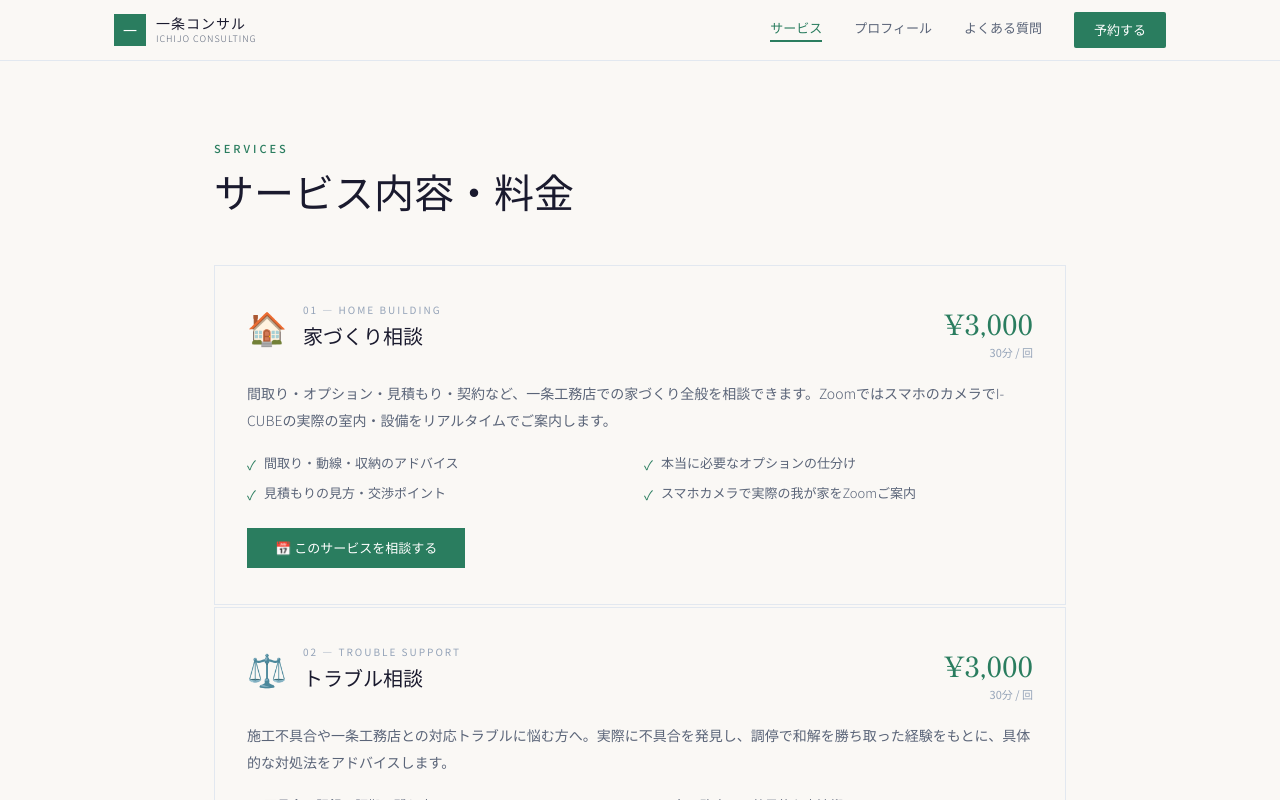
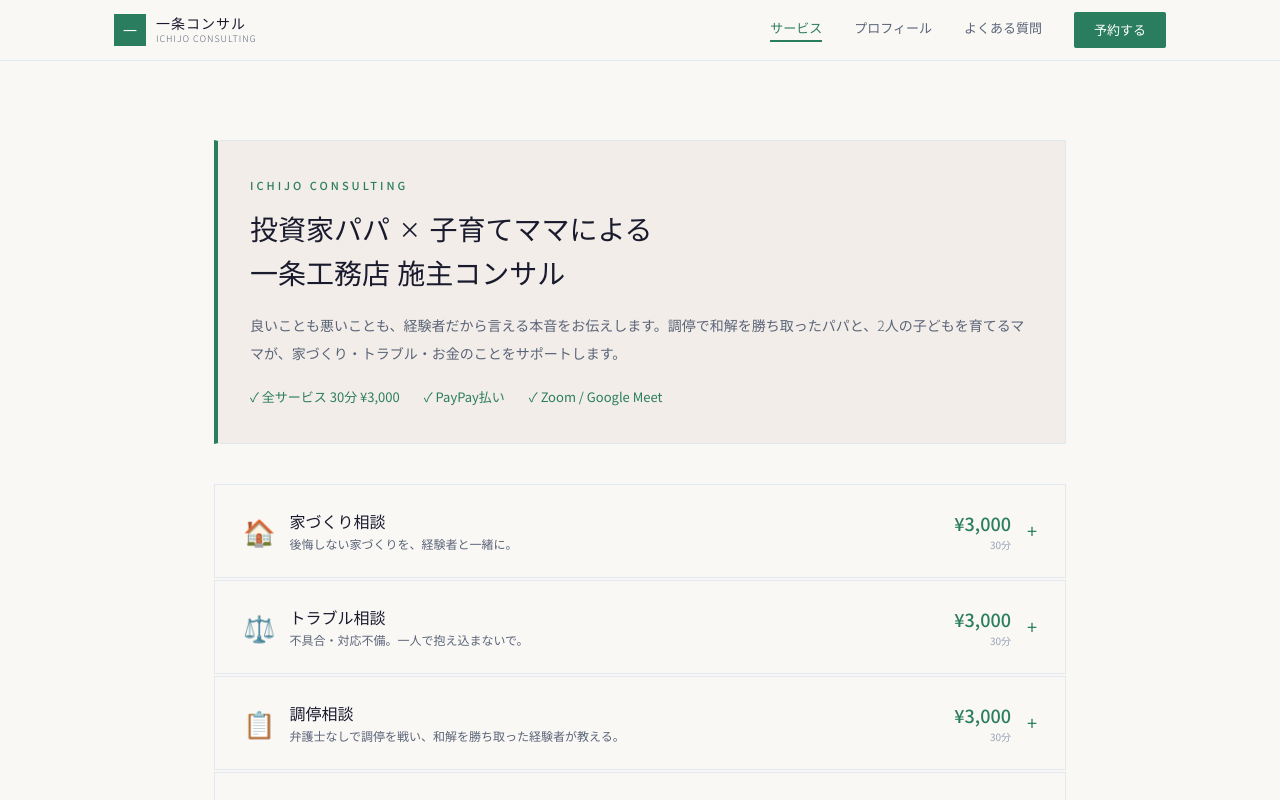
Before and after one commit to tradehant1-cloud/ichijo-consul, a React (Vite) app: page / in a window 1280 px wide. Shown: the top 800 px of the page. Built offline with nearby package versions, Linux system fonts and the light colour scheme.

Commit message:
add hero section and accordion service cards

```diff
--- a/src/App.jsx
+++ b/src/App.jsx
@@ -60,6 +60,7 @@ export default function App() {
   const [view, setView] = useState("service");
   const [openFaq, setOpenFaq] = useState(null);
   const [menuOpen, setMenuOpen] = useState(false);
+  const [openService, setOpenService] = useState(null);
   const [referralForm, setReferralForm] = useState({ name: "", address: "", phone: "", email: "" });
   const [referralSubmitted, setReferralSubmitted] = useState(false);
   const [referralSending, setReferralSending] = useState(false);
@@ -365,26 +366,51 @@ export default function App() {
         {/* ===== SERVICE ===== */}
         {view === "service" && (
           <div className="fade-in" style={{ maxWidth: 900, margin: "0 auto", padding: "5rem 1.5rem" }}>
-            <p style={{ fontSize: 11, color: "#2a7d5f", letterSpacing: 3, fontWeight: 500, marginBottom: 12 }}>SERVICES</p>
-            <h1 style={{ fontFamily: "'Shippori Mincho', serif", fontSize: 40, fontWeight: 500, marginBottom: 52, color: "#1a1a2e" }}>サービス内容・料金</h1>
+
+            {/* ヒーロー説明 */}
+            <div style={{ background: "#f2ede8", border: "1px solid #e2e8f0", padding: "36px 32px", marginBottom: 40, borderLeft: "4px solid #2a7d5f" }}>
+              <p style={{ fontSize: 11, color: "#2a7d5f", letterSpacing: 3, fontWeight: 500, marginBottom: 12 }}>ICHIJO CONSULTING</p>
+              <h1 style={{ fontFamily: "'Shippori Mincho', serif", fontSize: 28, fontWeight: 500, marginBottom: 16, color: "#1a1a2e", lineHeight: 1.6 }}>
+                投資家パパ × 子育てママによる<br />一条工務店 施主コンサル
+              </h1>
+              <p style={{ fontSize: 14, color: "#5a6478", fontWeight: 300, lineHeight: 2, marginBottom: 20 }}>
+                良いことも悪いことも、経験者だから言える本音をお伝えします。調停で和解を勝ち取ったパパと、2人の子どもを育てるママが、家づくり・トラブル・お金のことをサポートします。
+              </p>
+              <div style={{ display: "flex", gap: 24, flexWrap: "wrap" }}>
+                <span style={{ fontSize: 13, color: "#2a7d5f", fontWeight: 400 }}>✓ 全サービス 30分 ¥3,000</span>
+                <span style={{ fontSize: 13, color: "#2a7d5f", fontWeight: 400 }}>✓ PayPay払い</span>
+                <span style={{ fontSize: 13, color: "#2a7d5f", fontWeight: 400 }}>✓ Zoom / Google Meet</span>
+              </div>
+            </div>
+
             <div style={{ display: "flex", flexDirection: "column", gap: 2, marginBottom: 48 }}>
               {SERVICES.map((s) => (
-                <div key={s.id} style={{ background: "#faf8f5", border: "1px solid #e2e8f0", padding: "36px 32px" }}>
-                  <div style={{ display: "flex", justifyContent: "space-between", alignItems: "flex-start", flexWrap: "wrap", gap: 16, marginBottom: 20 }}>
-                    <div style={{ display: "flex", gap: 16, alignItems: "center" }}>
-                      <span style={{ fontSize: 32 }}>{s.icon}</span>
+                <div key={s.id} style={{ background: "#faf8f5", border: "1px solid #e2e8f0" }}>
+                  {/* 常時表示：タイトル行 */}
+                  <div
+                    onClick={() => setOpenService(openService === s.id ? null : s.id)}
+                    style={{ padding: "24px 28px", display: "flex", justifyContent: "space-between", alignItems: "center", cursor: "pointer", gap: 16 }}>
+                    <div style={{ display: "flex", gap: 14, alignItems: "center" }}>
+                      <span style={{ fontSize: 26 }}>{s.icon}</span>
                       <div>
-                        <div style={{ fontSize: 10, color: "#94a3b8", letterSpacing: 2, marginBottom: 4 }}>{s.num} — {s.sub}</div>
-                        <h3 style={{ fontSize: 20, fontWeight: 500, color: "#1a1a2e" }}>{s.title}</h3>
+                        <h3 style={{ fontSize: 16, fontWeight: 500, color: "#1a1a2e", marginBottom: 2 }}>{s.title}</h3>
+                        <p style={{ fontSize: 12, color: "#5a6478", fontWeight: 300 }}>{s.tagline}</p>
                       </div>
                     </div>
+                    <div style={{ display: "flex", alignItems: "center", gap: 16, flexShrink: 0 }}>
                       <div style={{ textAlign: "right" }}>
-                      <div style={{ fontFamily: "'Shippori Mincho', serif", fontSize: 28, fontWeight: 500, color: "#2a7d5f" }}>¥3,000</div>
-                      <div style={{ fontSize: 11, color: "#94a3b8" }}>30分 / 回</div>
+                        <div style={{ fontSize: 18, fontWeight: 500, color: "#2a7d5f" }}>¥3,000</div>
+                        <div style={{ fontSize: 10, color: "#94a3b8" }}>30分</div>
+                      </div>
+                      <span style={{ fontSize: 18, color: "#2a7d5f", transition: "transform 0.2s", transform: openService === s.id ? "rotate(45deg)" : "none", display: "block" }}>+</span>
                     </div>
                   </div>
-                  <p style={{ fontSize: 14, color: "#5a6478", lineHeight: 1.9, fontWeight: 300, marginBottom: 20 }}>{s.desc}</p>
-                  <div className="svc-detail-grid" style={{ display: "grid", gridTemplateColumns: "1fr 1fr", gap: 8, marginBottom: 24 }}>
+
+                  {/* 展開：詳細 */}
+                  {openService === s.id && (
+                    <div style={{ padding: "0 28px 28px", borderTop: "1px solid #e2e8f0" }}>
+                      <p style={{ fontSize: 14, color: "#5a6478", lineHeight: 1.9, fontWeight: 300, margin: "20px 0 16px" }}>{s.desc}</p>
+                      <div className="svc-detail-grid" style={{ display: "grid", gridTemplateColumns: "1fr 1fr", gap: 8, marginBottom: 20 }}>
                         {s.points.map((pt, i) => (
                           <div key={i} style={{ fontSize: 13, color: "#5a6478", fontWeight: 300, display: "flex", gap: 8, alignItems: "flex-start" }}>
                             <span style={{ color: "#2a7d5f", marginTop: 2 }}>✓</span>{pt}
@@ -395,6 +421,8 @@ export default function App() {
                         style={{ display: "inline-block", background: "#2a7d5f", color: "#fff", padding: "10px 28px", fontSize: 13, textDecoration: "none", fontWeight: 500 }}>
                         📅 このサービスを相談する
                       </a>
+                    </div>
+                  )}
                 </div>
               ))}
             </div>
@@ -471,8 +499,9 @@ export default function App() {
                 一条工務店と調停で和解を勝ち取った施主からの紹介。<br />
                 忖度なしでリアルを話す私たちからの紹介だから、安心して一条の家づくりを始められます。<br />
                 <br />
-                興味がある知人・友人がいれば、お名前・連絡先を教えてください。<br /><span style="display:inline-block; borderBottom:2px solid #e63946; fontWeight:500; marginTop:8px">紹介制度を使うと豪華オプション設備が貰えます！</span>
+                興味がある知人・友人がいれば、お名前・連絡先を教えてください。
               </p>
+              <p style={{ fontSize: 15, fontWeight: 600, color: "#1a1a2e", marginBottom: 28, display: "inline-block", borderBottom: "2px solid #e63946", paddingBottom: 2 }}>紹介制度を使うと豪華オプション設備が貰えます！</p>
               {referralSubmitted ? (
                 <div style={{ textAlign: "center", padding: "32px 0" }}>
                   <div style={{ fontSize: 48, color: "#2a7d5f", marginBottom: 12 }}>✓</div>
```
Lines whose indentation alone changed are shown as unchanged.
